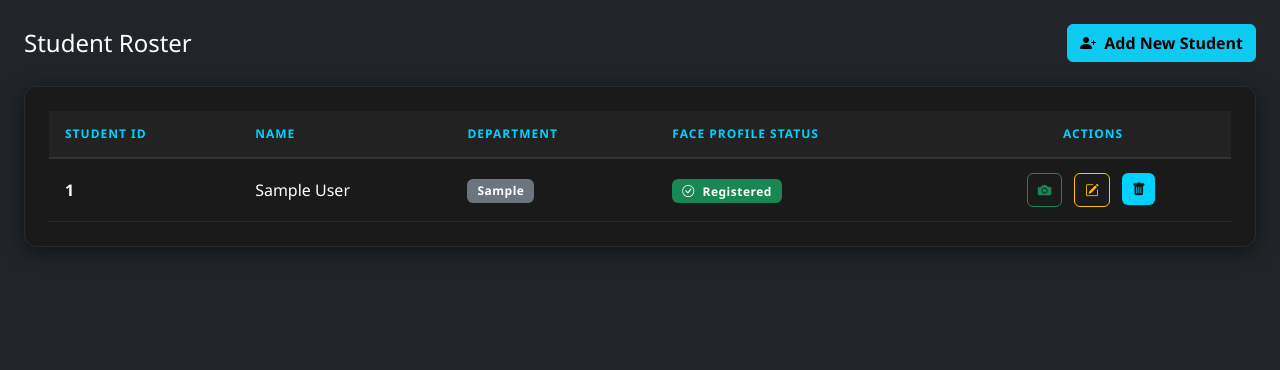
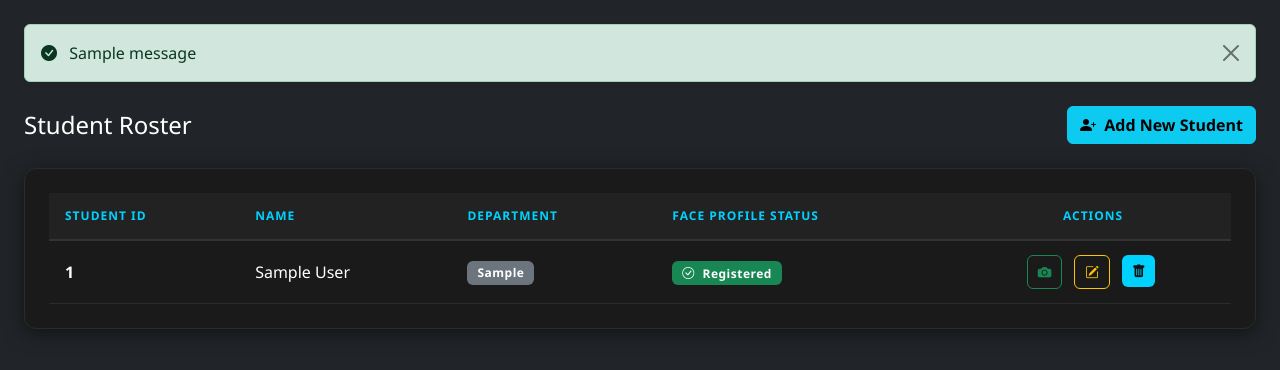
Before and after one commit to waglebidur9-crypto/Face-Detection-Attendance-System, a Flask app: page /students in a window 1280 px wide. Shown: the part 69-439 px from the top of the page. Run offline with Flask 3, Linux system fonts and the light colour scheme; a user stored in the database is signed in; tables that the repository leaves empty hold one stand-in row (values such as "Sample post"); one stand-in notice (Sample message) is shown; parts of the project's set-up code (start-up, migrations or seed data) failed here and were passed over.

Commit message:
Add flash message block to student roster template

```diff
--- a/templates/students.html
+++ b/templates/students.html
@@ -2,6 +2,21 @@
 {% block title %}Student Roster{% endblock %}
 
 {% block content %}
+<!-- Flash Messages Pop-up Section -->
+{% with messages = get_flashed_messages(with_categories=true) %}
+  {% if messages %}
+    <div class="mb-4">
+      {% for category, message in messages %}
+        <div class="alert alert-{{ 'success' if category == 'success' else 'danger' }} alert-dismissible fade show shadow-sm" role="alert">
+          <i class="bi {{ 'bi-check-circle-fill' if category == 'success' else 'bi-exclamation-triangle-fill' }} me-2"></i>
+          {{ message }}
+          <button type="button" class="btn-close" data-bs-dismiss="alert" aria-label="Close"></button>
+        </div>
+      {% endfor %}
+    </div>
+  {% endif %}
+{% endwith %}
+
 <div class="d-flex justify-content-between align-items-center mb-4">
     <h4 class="m-0 font-weight-bold text-white">Student Roster</h4>
     <a href="/add_student" class="btn btn-info fw-bold">
```
